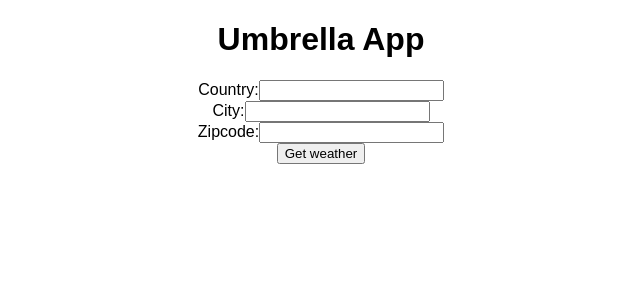
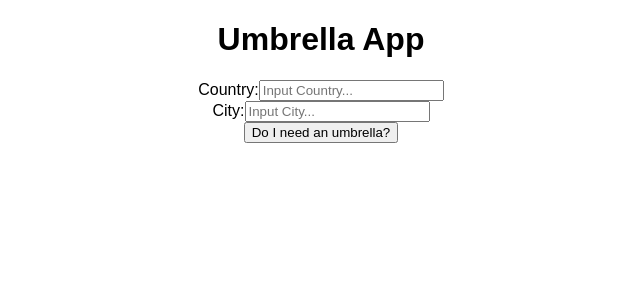
Before and after one commit to ujaved931/Umbrella-App, a React (Create React App) app in the folder client/: page / in a window 1280 px wide. Shown: the top 300 px of the page, without its empty margins (319-959 px from the left). Built offline with nearby package versions, Linux system fonts and the light colour scheme.

Commit message:
Added edge cases for umbrella response

```diff
--- a/client/src/App.js
+++ b/client/src/App.js
@@ -32,6 +32,7 @@ class App extends Component {
     const api_call = await fetch(`https://api.openweathermap.org/data/2.5/weather?q=${city},${country}&appid=${API_KEY}&units=metric`);
     const data = await api_call.json();
     console.log(data);
+    if(country && city) {
       this.setState({
         temperature: data.main.temp,
         city: data.name,
@@ -39,6 +40,16 @@ class App extends Component {
         humidity: data.main.humidity,
         description: data.weather[0].description
       })
+    } else {
+      this.setState({
+        temperature: undefined,
+        city: undefined,
+        country: undefined,
+        humidity: undefined,
+        description: undefined,
+        error: 'Please go back and input country/city'
+      })
+    }
     console.log(this.state);
   }
 
@@ -47,6 +58,7 @@ class App extends Component {
       <div className="App">
       <Route path ='/' component={Header}/>
       <Route exact path ='/' render = {(props) => <Form {...props} getWeather = {this.getWeather} />}/>
+      {this.state.error && <h4>{this.state.error}</h4>}
       <Route exact path ='/result' render = {(props) => <Weather {...props}
       temperature={this.state.temperature}
       city={this.state.city}
--- a/client/src/components/Form.js
+++ b/client/src/components/Form.js
@@ -5,8 +5,6 @@ class Form extends Component {
     state = {
         country: '',
         city: '',
-
-        Weather: []
     }
 
     render() {
@@ -20,7 +18,8 @@ class Form extends Component {
                         type="text"
                         name="country"
                         onChange={this.inputChangeHandler}
-                    />
+                        placeholder={"Input Country..."}
+                        />
                     <br />
                     <label>City:</label>
                     <input
@@ -28,19 +27,12 @@ class Form extends Component {
                         type="text"
                         name="city"
                         onChange={this.inputChangeHandler}
-                    />
-                    <br />
-                    <label>Zipcode:</label>
-                    <input
-                        value={this.state.zipcode}
-                        type="text"
-                        name="zipcode"
-                        onChange={this.inputChangeHandler}
+                        placeholder={"Input City..."}
                     />
                     <br />
                     <div>
                         <button type="submit">
-                                Get weather
+                                Do I need an umbrella?
                         </button>
                     </div>
                 </form>
--- a/client/src/components/Weather.js
+++ b/client/src/components/Weather.js
@@ -15,6 +15,7 @@ class Weather extends Component {
                 { this.props.description === "thunderstorm" && <h3>You need an umbrella</h3>}
                 { this.props.description === "drizzle" && <h3>You need an umbrella</h3>}
                 { this.props.description === "sunny" && <h3>You need an umbrella</h3>}
+                { this.props.description === "light intensity shower rain" && <h3>You need an umbrella</h3>}
             </div>
         )
     }
```
Lines whose indentation alone changed are shown as unchanged.
